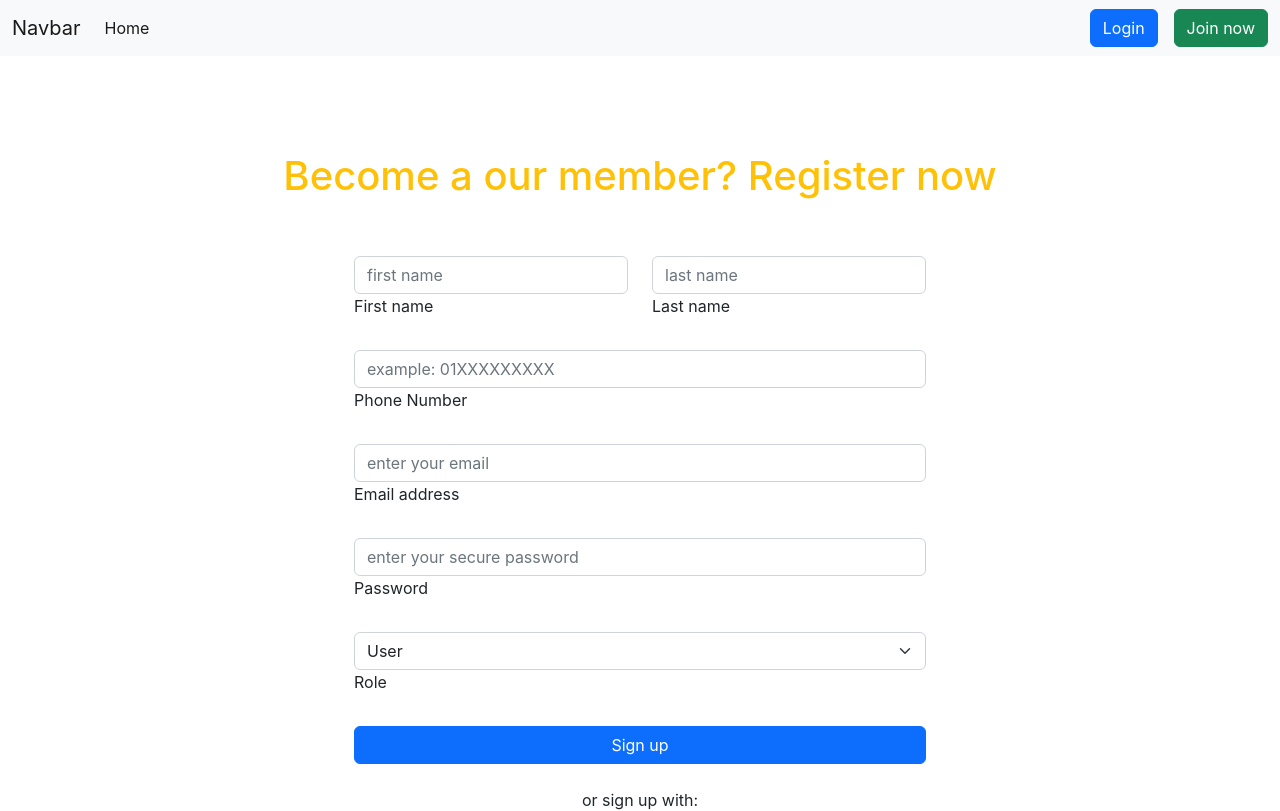
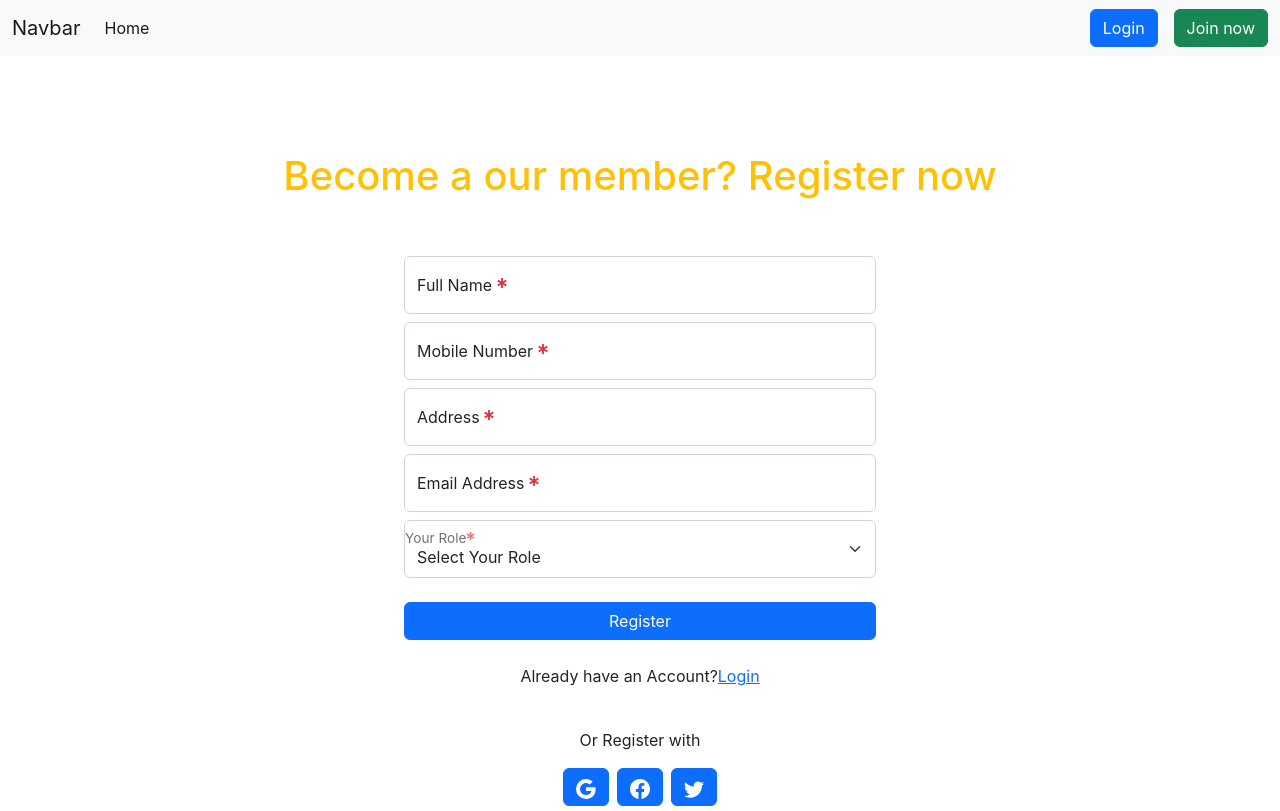
Before and after one commit to me-sajib/food-delivery, a React (Create React App) app: page /register in a window 1280 px wide. Shown: the top 811 px of the page. Built offline with nearby package versions, Linux system fonts and the light colour scheme; no server answers.

Commit message:
new registration form added

```diff
--- a/package.json
+++ b/package.json
@@ -11,6 +11,7 @@
     "react": "^18.2.0",
     "react-dom": "^18.2.0",
     "react-firebase-hooks": "^5.0.3",
+    "react-icons": "^4.7.1",
     "react-router-dom": "6",
     "react-scripts": "5.0.1",
     "web-vitals": "^2.1.0"
--- a/src/components/BecameAPartner.js
+++ b/src/components/BecameAPartner.js
@@ -5,13 +5,13 @@ const BecameAPartner = () => {
   return (
     <div className="container py-5 ">
       <div className="card text-center ">
-        <div style={{ background: "#F5AD28" }} className="card-body py-5">
-          <h1 className="card-title">Became a Partner</h1>
+        <div style={{ background: "#FEC55F" }} className="card-body py-5">
+          <h1 className="card-title">Become a our Member</h1>
           <p className="card-text">
             With supporting text below as a natural lead-in to additional
             content.
           </p>
-          <Link className="btn btn-primary" to="/">
+          <Link className="btn btn-primary" to="/register">
             Registration Now
           </Link>
         </div>
--- a/src/pages/auth/Register.js
+++ b/src/pages/auth/Register.js
@@ -2,7 +2,9 @@ import { updateProfile } from "firebase/auth";
 import React from "react";
 import { useCreateUserWithEmailAndPassword } from "react-firebase-hooks/auth";
 import auth from "../../firebase.config";
-import { useNavigate } from "react-router-dom";
+import { Link, useNavigate } from "react-router-dom";
+import { FaStarOfLife } from "react-icons/fa";
+import { BsFacebook, BsGoogle, BsTwitter } from "react-icons/bs";
 
 const Register = () => {
   const [createUserWithEmailAndPassword, user, loading, error] =
@@ -40,7 +42,7 @@ const Register = () => {
         <h1 className="text-warning text-center py-5">
           Become a our member? Register now
         </h1>
-				<form className="form-width" onSubmit={registerUser}>
+        {/* <form className="form-width" onSubmit={registerUser}>
           <div className="row mb-4">
             <div className="col">
               <div className="form-outline">
@@ -51,10 +53,7 @@ const Register = () => {
                   className="form-control"
                   name="firstName"
                 />
-								<label
-									className="form-label"
-									for="form3Example1"
-								>
+                <label className="form-label" for="form3Example1">
                   First name
                 </label>
               </div>
@@ -68,10 +67,7 @@ const Register = () => {
                   className="form-control"
                   name="lastName"
                 />
-								<label
-									className="form-label"
-									for="form3Example2"
-								>
+                <label className="form-label" for="form3Example2">
                   Last name
                 </label>
               </div>
@@ -131,44 +127,129 @@ const Register = () => {
             </label>
           </div>
 
-					<button
-						type="submit"
-						className="btn btn-primary btn-block mb-4"
-					>
+          <button type="submit" className="btn btn-primary btn-block mb-4">
             Sign up
           </button>
 
           <div className="text-center">
             <p>or sign up with:</p>
-						<button
-							type="button"
-							className="btn btn-primary btn-floating mx-1"
-						>
+            <button type="button" className="btn btn-primary btn-floating mx-1">
               <i className="fab fa-facebook-f"></i>
             </button>
 
-						<button
-							type="button"
-							className="btn btn-primary btn-floating mx-1"
-						>
+            <button type="button" className="btn btn-primary btn-floating mx-1">
               <i className="fab fa-google"></i>
             </button>
 
-						<button
-							type="button"
-							className="btn btn-primary btn-floating mx-1"
-						>
+            <button type="button" className="btn btn-primary btn-floating mx-1">
               <i className="fab fa-twitter"></i>
             </button>
 
-						<button
-							type="button"
-							className="btn btn-primary btn-floating mx-1"
-						>
+            <button type="button" className="btn btn-primary btn-floating mx-1">
               <i className="fab fa-github"></i>
             </button>
           </div>
+        </form> */}
+
+        <form action="" className="form-width">
+          <div className="row  ">
+            <div className="col container ">
+              <div className="form-floating">
+                <input
+                  type="email"
+                  className="form-control "
+                  placeholder="name@example.com"
+                  id="floatingInputGrid"
+                />
+                <label for="floatingInputGrid">
+                  Full Name{" "}
+                  <span>
+                    <FaStarOfLife size={10} className="text-danger mb-2 " />
+                  </span>
+                </label>
+
+                <div className="form-floating mt-2">
+                  <input
+                    type="tel"
+                    className="form-control"
+                    placeholder="name@example.com"
+                    id="floatingInputGrid"
+                  />
+                  <label for="floatingInputGrid">
+                    Mobile Number{" "}
+                    <span>
+                      <FaStarOfLife size={10} className="text-danger mb-2 " />
+                    </span>
+                  </label>
+                </div>
+
+                <div className="form-floating mt-2">
+                  <input
+                    type="text"
+                    className="form-control"
+                    placeholder="name@example.com"
+                    id="floatingInputGrid"
+                  />
+                  <label for="floatingInputGrid">
+                    Address{" "}
+                    <span>
+                      <FaStarOfLife size={10} className="text-danger mb-2 " />
+                    </span>
+                  </label>
+                </div>
+
+                <div className="form-floating mt-2">
+                  <input
+                    type="email"
+                    className="form-control"
+                    placeholder="name@example.com"
+                    id="floatingInputGrid"
+                  />
+                  <label for="floatingInputGrid">
+                    Email Address{" "}
+                    <span>
+                      <FaStarOfLife size={10} className="text-danger mb-2 " />
+                    </span>
+                  </label>
+                </div>
+              </div>
+            </div>
+            <div className="form-floating mt-2">
+              <select className="form-select" id="floatingSelectGrid">
+                <option selected>Select Your Role</option>
+                <option value="user">User</option>
+              </select>
+              <label for="floatingInputGrid">
+                Your Role
+                <span>
+                  <FaStarOfLife size={10} className="text-danger mb-2 " />
+                </span>
+              </label>
+            </div>
+          </div>
+          <button type="submit" className="btn btn-primary  my-4">
+            Register
+          </button>
         </form>
+
+        <div className="d-flex justify-content-center align-items-baseline">
+          <p>Already have an Account? </p>
+          <Link to="/login">Login</Link>
+        </div>
+
+        <div className="text-center mt-4">
+          <p className=" ">Or Register with</p>
+          <button type="button" className="btn btn-primary btn-floating mx-1">
+            <BsGoogle size={20} />
+          </button>
+
+          <button type="button" className="btn btn-primary btn-floating mx-1">
+            <BsFacebook size={20} />
+          </button>
+          <button type="button" className="btn btn-primary btn-floating mx-1">
+            <BsTwitter size={20} />
+          </button>
+        </div>
       </div>
     </div>
   );
```
Also changed, not shown: src/pages/Services/ShowProductByCategory.js (indentation only), 2 other files (tests, documents, lock files or other folders). Lines whose indentation alone changed are shown as unchanged.
